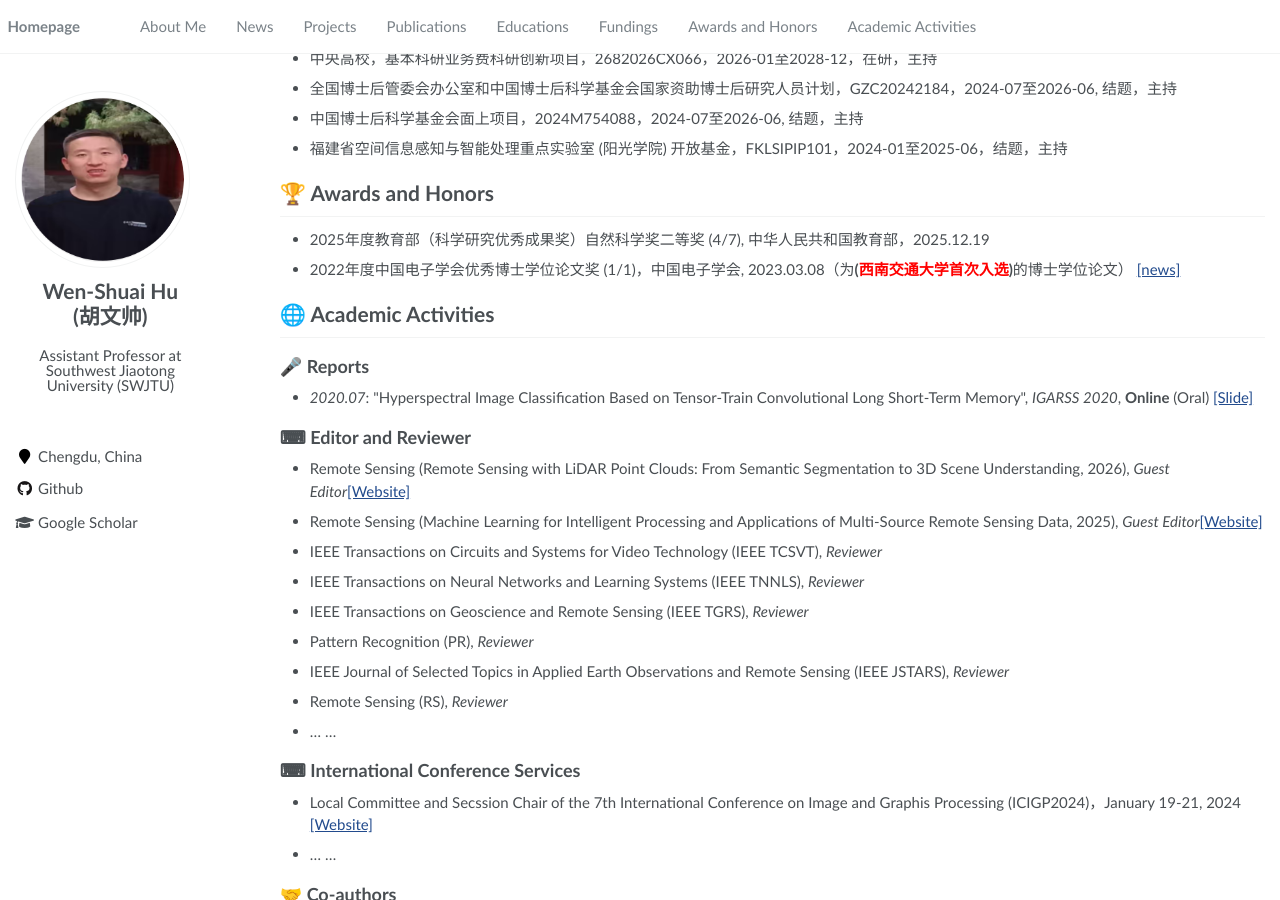
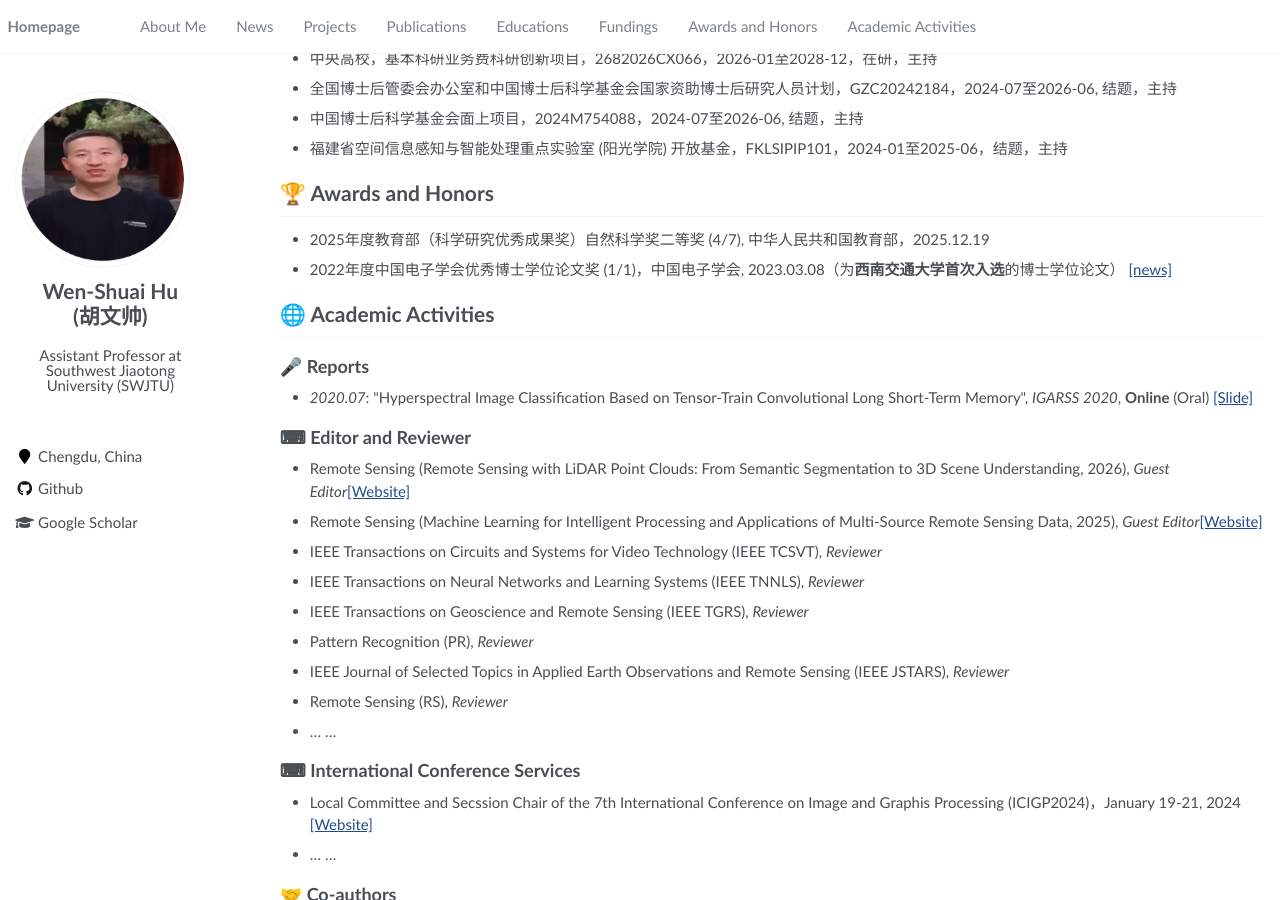
Before and after one commit to WenshuaiHu/wenshuaihu.github.io, a Jekyll site: the page built from pages/about.md, in a window 1280 px wide and 900 px high, scrolled down 2368 px. Built offline with Jekyll 4.4.1, drawn with Linux system fonts in a browser that asks for light colours; a script that is not in the unit is left out.

Commit message:
Update about.md

```diff
--- a/pages/about.md
+++ b/pages/about.md
@@ -126,7 +126,7 @@ My current interests include intelligent interpretation and applications of remo
 # 🏆 Awards and Honors
 
 -  2025年度教育部（科学研究优秀成果奖）自然科学奖二等奖 (4/7), 中华人民共和国教育部，2025.12.19
--  2022年度中国电子学会优秀博士学位论文奖 (1/1)，中国电子学会, 2023.03.08（为**(<span style="color:red">西南交通大学首次入选</span>)**的博士学位论文） [[news]](https://gsnews.swjtu.edu.cn/info/1068/6489.htm)
+-  2022年度中国电子学会优秀博士学位论文奖 (1/1)，中国电子学会, 2023.03.08（为**西南交通大学首次入选**的博士学位论文） [[news]](https://gsnews.swjtu.edu.cn/info/1068/6489.htm)
 
 
 # 🌐 Academic Activities
```
